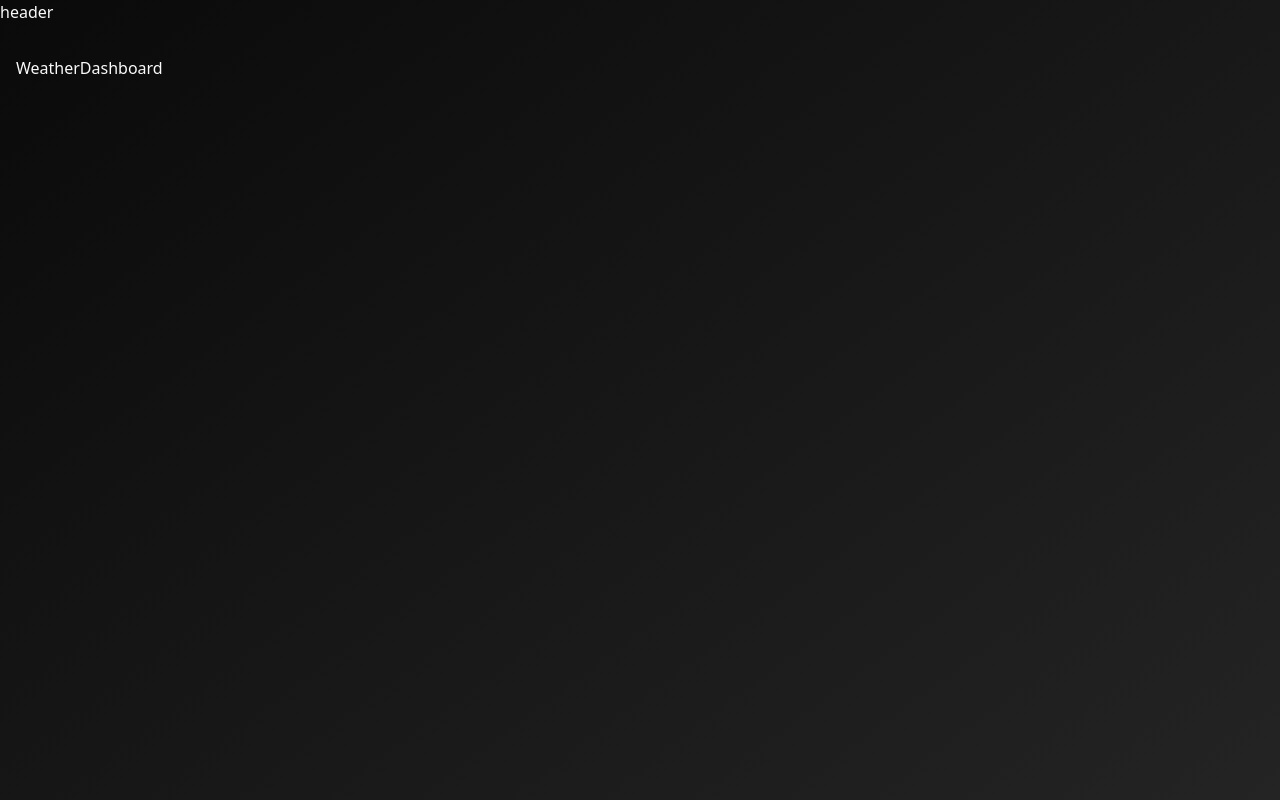
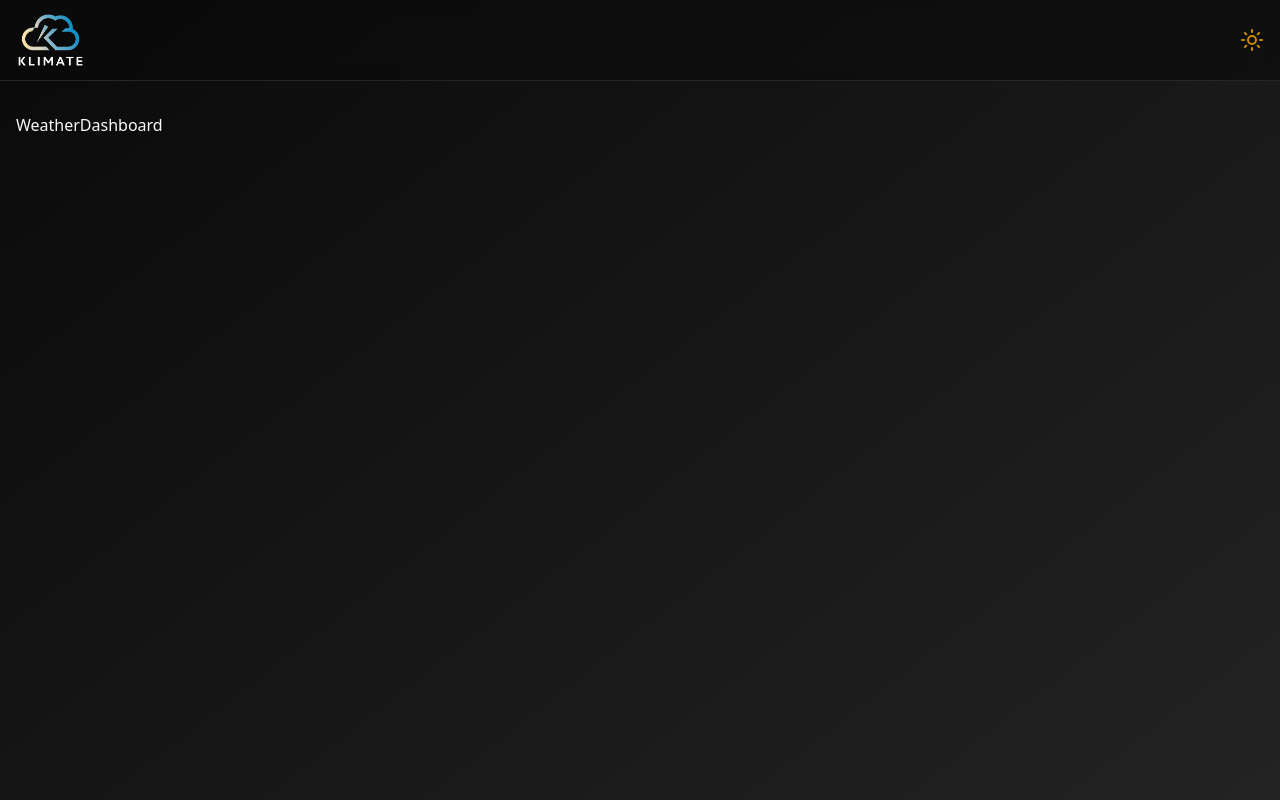
Before and after one commit to remus00/weather-app, a React (Vite) app: page / in a window 1280 px wide. Shown: the top 800 px of the page. Built offline with nearby package versions, Linux system fonts and the light colour scheme.

Commit message:
add header + toggle for dark/light theme

```diff
--- /dev/null
+++ b/src/components/header.tsx
@@ -0,0 +1,40 @@
+import { useTheme } from '@/context/theme-provider';
+import { cn } from '@/lib/utils';
+import { MoonIcon, SunIcon } from 'lucide-react';
+import { Link } from 'react-router-dom';
+
+export const Header = () => {
+    const { theme, setTheme } = useTheme();
+    const isDark = theme === 'dark';
+
+    return (
+        <header className="sticky top-0 z-50 w-full border-b bg-background/95 py-2 backdrop-blur supports-[backdrop-filter]:bg-background/60">
+            <div className="container mx-auto flex h-16 items-center justify-between px-4">
+                <Link to="/">
+                    <img
+                        src={isDark ? '/logo-dark.png' : '/logo-light.png'}
+                        alt="Klimate logo"
+                        className="h-14"
+                    />
+                </Link>
+
+                <div className="">
+                    {/* Search */}
+                    <div
+                        className={cn(
+                            'flex cursor-pointer items-center transition-transform duration-500',
+                            isDark ? 'rotate-180' : 'rotate-0'
+                        )}
+                        onClick={() => setTheme(isDark ? 'light' : 'dark')}
+                    >
+                        {isDark ? (
+                            <SunIcon className="size-6 rotate-0 text-yellow-600 transition-all" />
+                        ) : (
+                            <MoonIcon className="size-6 rotate-0 text-blue-500 transition-all" />
+                        )}
+                    </div>
+                </div>
+            </div>
+        </header>
+    );
+};
--- a/src/components/layout.tsx
+++ b/src/components/layout.tsx
@@ -1,10 +1,11 @@
 import type { PropsWithChildren } from 'react';
 import { Footer } from './footer';
+import { Header } from './header';
 
 export const Layout = ({ children }: PropsWithChildren) => {
     return (
         <div className="bg-gradient-to-br from-background to-muted">
-            header
+            <Header />
             <main className="container mx-auto min-h-screen px-4 py-8">{children}</main>
             <Footer />
         </div>
```
Also changed, not shown: public/logo-dark.png (added), public/logo-light.png (added).
